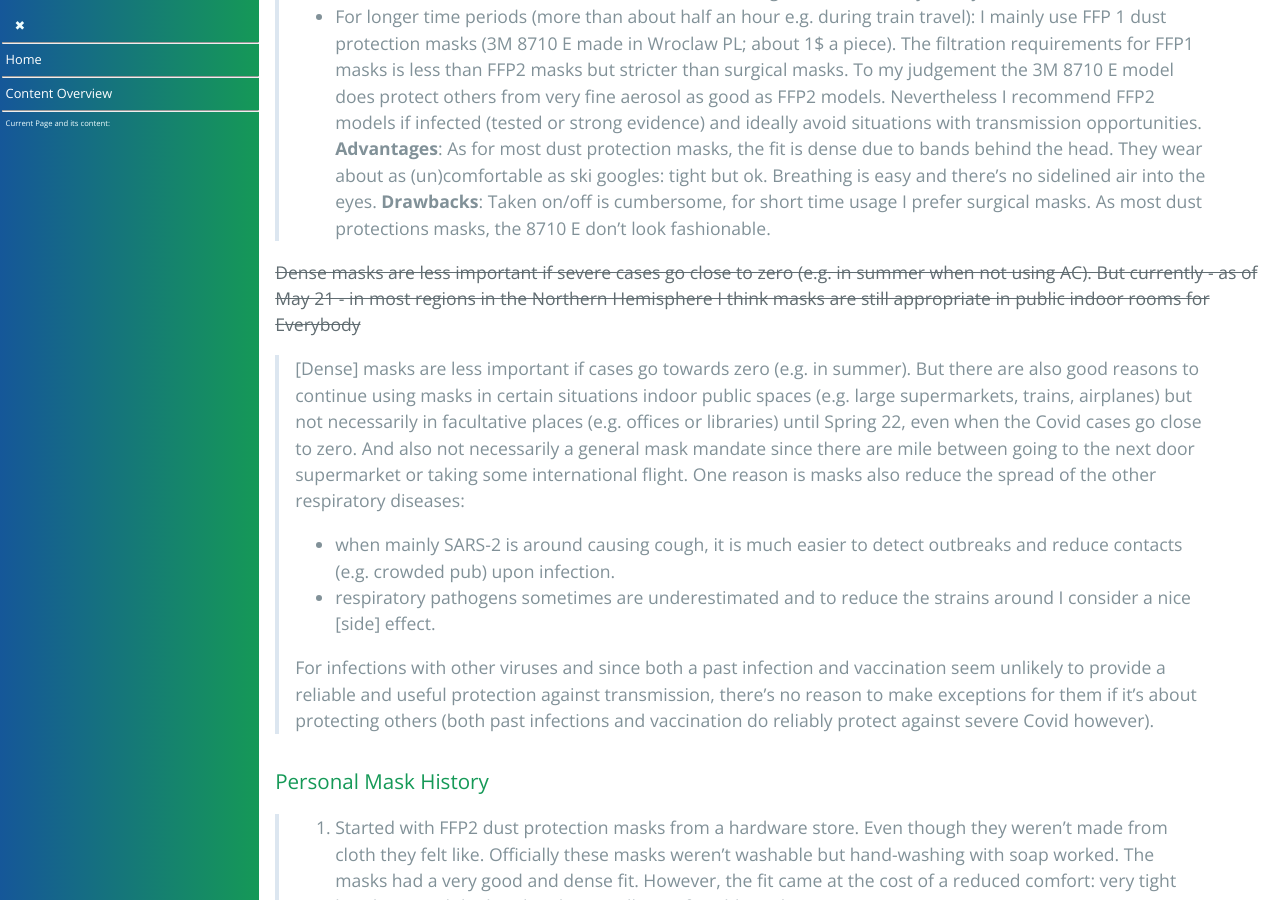
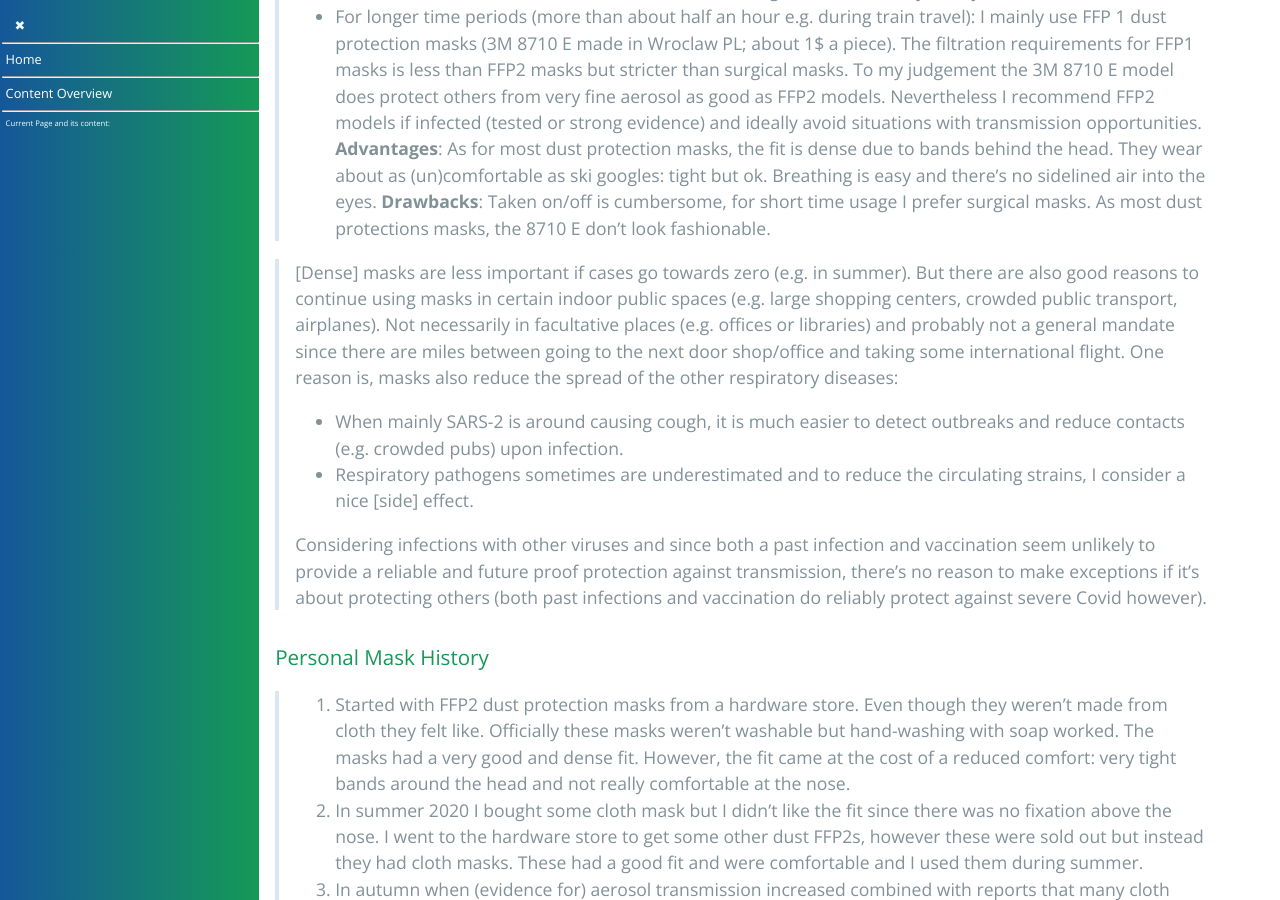
Before and after one commit to forestgrape/coronavirus, a Jekyll site: the page built from 6_prevention_and_treatment/masks.md, in a window 1280 px wide and 900 px high, scrolled down 5302 px. Built offline with Jekyll 4.4.1, drawn with Linux system fonts in a browser that asks for light colours; our own code applies the rules of GitHub Pages for plain Markdown files.

Commit message:
note about mask usage

```diff
--- a/6_prevention_and_treatment/masks.md
+++ b/6_prevention_and_treatment/masks.md
@@ -129,12 +129,12 @@ Reasons against masks seem sometimes rather searched:
 __Advantages__: As for most dust protection masks, the fit is dense due to bands behind the head. They wear about as (un)comfortable as ski googles: tight but ok. Breathing is easy and there's no sidelined air into the eyes.
 __Drawbacks__: Taken on/off is cumbersome, for short time usage I prefer surgical masks. As most dust protections masks, the 8710 E don't look fashionable.
 
-~~Dense masks are less important if severe cases go close to zero (e.g. in summer when not using AC). But currently - as of May 21 - in most regions in the Northern Hemisphere I think masks are still appropriate in public indoor rooms for Everybody~~
-> [Dense] masks are less important if cases go towards zero (e.g. in summer). But there are also good reasons to continue using masks in certain situations indoor public spaces (e.g. large supermarkets, trains, airplanes) but not necessarily in facultative places (e.g. offices or libraries) until Spring 22, even when the Covid cases go close to zero. And also not necessarily a general mask mandate since there are mile between going to the next door supermarket or taking some international flight. One reason is masks also reduce the spread of the other respiratory diseases:
-> * when mainly SARS-2 is around causing cough, it is much easier to detect outbreaks and reduce contacts (e.g. crowded pub) upon infection.
-> * respiratory pathogens sometimes are underestimated and to reduce the strains around I consider a nice [side] effect.
+
+> [Dense] masks are less important if cases go towards zero (e.g. in summer). But there are also good reasons to continue using masks in certain indoor public spaces (e.g. large shopping centers, crowded public transport, airplanes). Not necessarily in facultative places (e.g. offices or libraries) and probably not a general mandate since there are miles between going to the next door shop/office and taking some international flight. One reason is, masks also reduce the spread of the other respiratory diseases:
+> * When mainly SARS-2 is around causing cough, it is much easier to detect outbreaks and reduce contacts (e.g. crowded pubs) upon infection.
+> * Respiratory pathogens sometimes are underestimated and to reduce the circulating strains, I consider a nice [side] effect.
 >
-> For infections with other viruses and since both a past infection and vaccination seem unlikely to provide a reliable and useful protection against transmission, there's no reason to make exceptions for them if it's about protecting others (both past infections and vaccination do reliably protect against severe Covid however).
+> Considering infections with other viruses and since both a past infection and vaccination seem unlikely to provide a reliable and future proof protection against transmission, there's no reason to make exceptions if it's about protecting others (both past infections and vaccination do reliably protect against severe Covid however).
 
 ### Personal Mask History
 > 1. Started with FFP2 dust protection masks from a hardware store. Even though they weren't made from cloth they felt like. Officially these masks weren't washable but hand-washing with soap worked. The masks had a very good and dense fit. However, the fit came at the cost of a reduced comfort: very tight bands around the head and not really comfortable at the nose.
```
